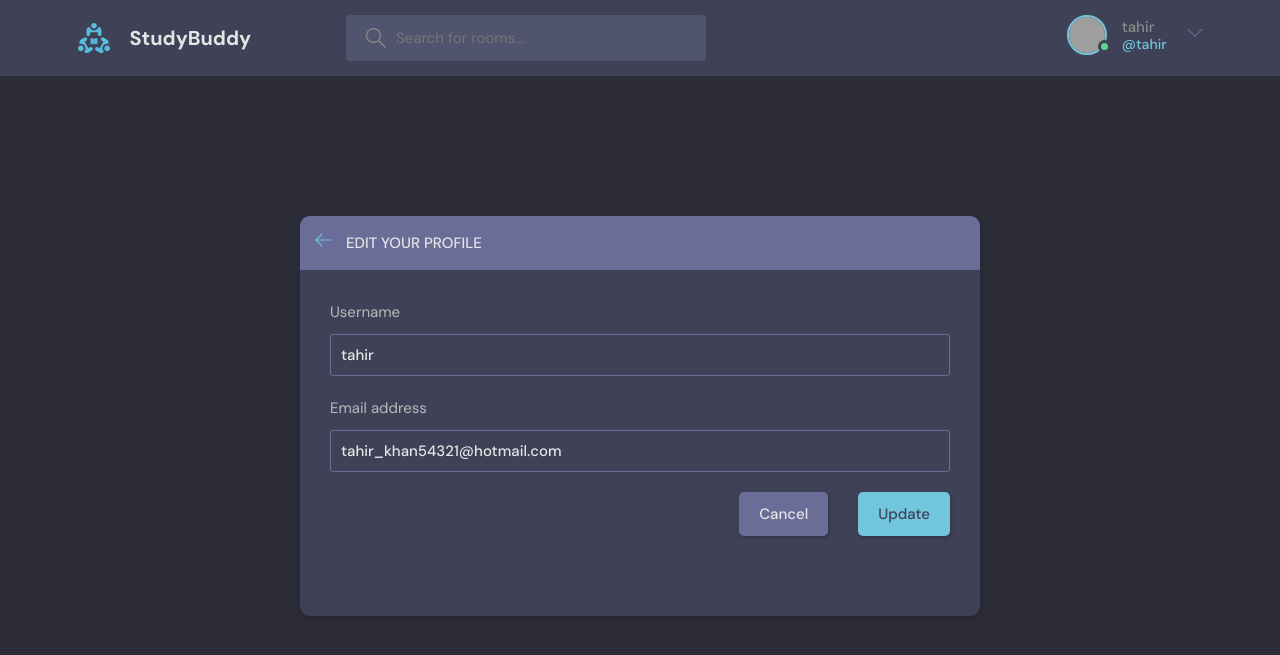
After one commit to tahirkhan54321/Group-Forum-Python-Django, a Django app: page /update-user/ in a window 1280 px wide. The commit adds this page. Shown: the top 655 px of the page. Run offline with Django 5.2, Linux system fonts and the light colour scheme; a user stored in the database is signed in; grey boxes are pictures that could not be loaded.

Commit message:
Edit profile functionality added

```diff
--- a/base/forms.py
+++ b/base/forms.py
@@ -2,6 +2,7 @@
 
 from django.forms import ModelForm
 from .models import Room
+from django.contrib.auth.models import User
 
 class RoomForm(ModelForm):
     class Meta:
@@ -9,3 +10,8 @@ class RoomForm(ModelForm):
         # fields will take all of the fields in the Room model and create a form for each
         fields = '__all__'
         exclude = ['host', 'participants']
+
+class UserForm(ModelForm):
+    class Meta:
+        model = User
+        fields = ['username', 'email']
--- a/base/templates/base/profile.html
+++ b/base/templates/base/profile.html
@@ -17,7 +17,9 @@
           <div class="profile__info">
             <h3>{{user.username}}</h3>
             <p>@{{user.username}}</p>
-            <a href="edit-user.html" class="btn btn--main btn--pill">Edit Profile</a>
+            {% if request.user == user %}
+            <a href="{% url 'update-user' %}" class="btn btn--main btn--pill">Edit Profile</a>
+          {% endif %}
           </div>
           <div class="profile__about">
             <h3>About</h3>
--- /dev/null
+++ b/base/templates/base/update-user.html
@@ -0,0 +1,46 @@
+{% extends 'main.html' %} {% block content %}
+
+<main class="update-account layout">
+  <div class="container">
+    <div class="layout__box">
+      <div class="layout__boxHeader">
+        <div class="layout__boxTitle">
+          <a href="{% url 'home' %}">
+            <svg
+              version="1.1"
+              xmlns="http://www.w3.org/2000/svg"
+              width="32"
+              height="32"
+              viewBox="0 0 32 32"
+            >
+              <title>arrow-left</title>
+              <path
+                d="M13.723 2.286l-13.723 13.714 13.719 13.714 1.616-1.611-10.96-10.96h27.625v-2.286h-27.625l10.965-10.965-1.616-1.607z"
+              ></path>
+            </svg>
+          </a>
+          <h3>Edit your profile</h3>
+        </div>
+      </div>
+      <div class="layout__body">
+        <form class="form" action="" method="POST">
+          {% csrf_token %}
+
+          {% for field in form %}
+          <div class="form__group">
+            <label for="profile_pic">{{field.label}}</label>
+            {{field}}
+          </div>
+          {% endfor %}
+
+          <div class="form__action">
+            <a class="btn btn--dark" href="index.html">Cancel</a>
+            <button class="btn btn--main" type="submit">Update</button>
+          </div>
+        </form>
+      </div>
+    </div>
+  </div>
+</main>
+
+{% endblock content %}
--- a/base/urls.py
+++ b/base/urls.py
@@ -18,4 +18,6 @@ urlpatterns = [
     path('update-room/<str:pk>/', views.updateRoom, name="update-room"),
     path('delete-room/<str:pk>/', views.deleteRoom, name="delete-room"),
     path('delete-message/<str:pk>/', views.deleteMessage, name="delete-message"),
+
+    path('update-user/', views.updateUser, name="update-user"),
 ]
--- a/base/views.py
+++ b/base/views.py
@@ -11,7 +11,7 @@ from django.contrib.auth.models import User
 from django.contrib.auth import authenticate, login, logout
 from django.contrib.auth.forms import UserCreationForm
 from .models import Room, Topic, Message
-from .forms import RoomForm
+from .forms import RoomForm, UserForm
 
 # Create your views here.
 
@@ -171,3 +171,17 @@ def deleteMessage(request, pk):
         message.delete()
         return redirect('home')
     return render(request, 'base/delete.html', {'obj': message})
+
+@login_required(login_url='login')
+def updateUser(request):
+    user = request.user
+    form = UserForm(instance=user)
+    context = { 'form' : form }
+
+    if request.method == 'POST':
+        form = UserForm(request.POST, instance=user)
+        if form.is_valid():
+            form.save()
+            return redirect('user-profile', pk=user.id)
+
+    return render(request, 'base/update-user.html', context)
--- a/templates/navbar.html
+++ b/templates/navbar.html
@@ -27,7 +27,7 @@
       <!-- Logged In -->
       {% if request.user.is_authenticated %}
       <div class="header__user">
-        <a href="profile.html">
+        <a href="{% url 'update-user' %}">
           <div class="avatar avatar--medium active">
             <img src="https://randomuser.me/api/portraits/men/37.jpg" />
           </div>
@@ -58,7 +58,7 @@
       {% endif %}
 
       <div class="dropdown-menu">
-        <a href="settings.html" class="dropdown-link"
+        <a href="{% url 'update-user' %}" class="dropdown-link"
           ><svg
             version="1.1"
             xmlns="http://www.w3.org/2000/svg"
```
Also changed, not shown: db.sqlite3.
